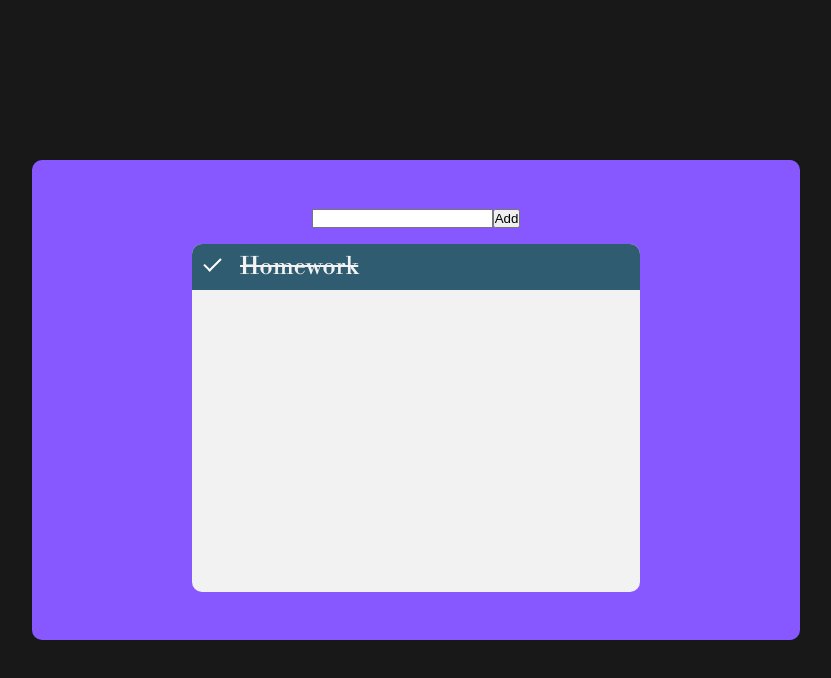
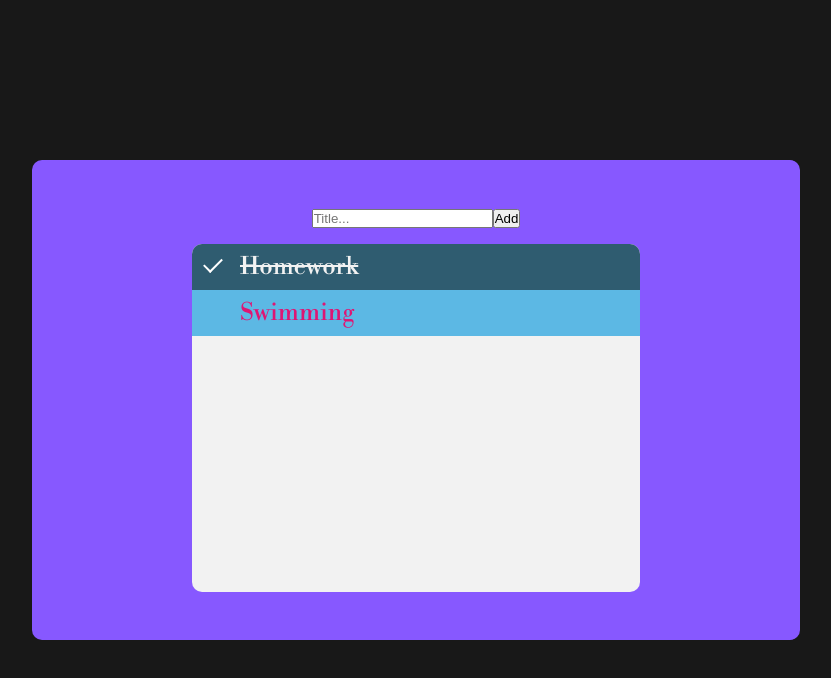
Before and after one commit to irfansutlu/todolist-project, a plain HTML site: page index.html in a window 1280 px wide. Shown: the whole page, without its empty margins (224-1055 px from the left). Drawn offline with nearby package versions, Linux system fonts and the light colour scheme.

Commit message:
todolist

```diff
--- a/index.html
+++ b/index.html
@@ -11,11 +11,12 @@
 <body>
     <div class="container">
         <div class="add-div">
-            <input type="text" id="content"><button>Add</button>
+            <input type="text" id="content" placeholder="Title..."><button>Add</button>
         </div>
         <div class="notes-div">
             <ul id="myUl">
                 <li class="checked">Homework</li>
+                <li>Swimming <span class="close"></span></li>
             </ul>
         </div>
     </div>
--- a/style.css
+++ b/style.css
@@ -57,9 +57,19 @@ ul li.checked::before{
     border-color: #fff;
     border-style: solid;
     border-width: 0 2px 2px 0;
-    top: 10px;
-    left: 16px;
+    top: 0.6rem;
+    left: 1rem;
     transform: rotate(45deg);
-    height: 15px;
-    width: 7px;
+    height: 1rem;
+    width: 0.5rem;
 }
+.close{
+    position: absolute;
+    right: 0;
+    top: 0;
+    padding: 0.8rem 1rem;
+}
+.close:hover{
+    background-color: #8758FF;
+    color: #F2F2F2;
+}
```
